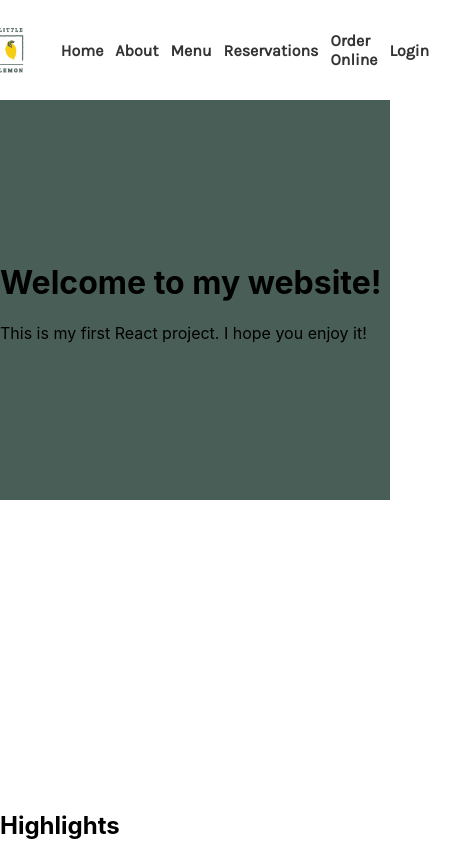
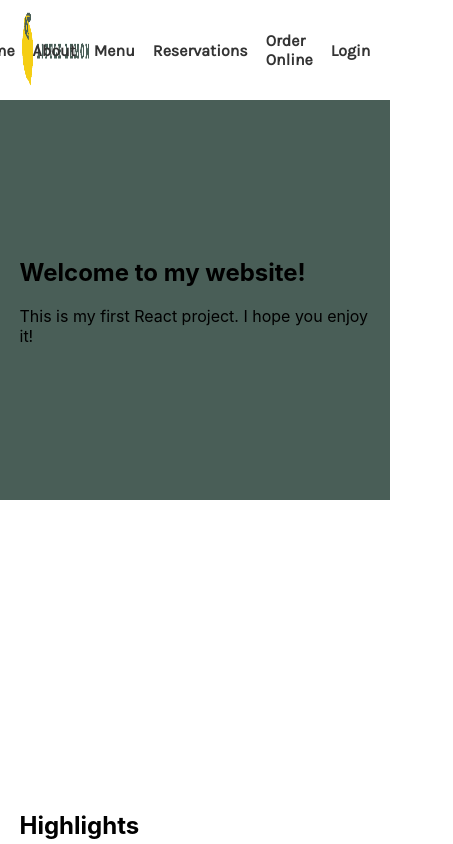
Before and after one commit to AimeeHa/Meta_Front-End, a React (Create React App) app: page / in a window 390 px wide. Shown: the top 844 px of the page, 453 px wide, since content can reach past the window. Built offline with nearby package versions, Linux system fonts and the light colour scheme; a web font is replaced by a local one.

Commit message:
header done

```diff
--- a/src/App.css
+++ b/src/App.css
@@ -1,48 +1,39 @@
-.App {
-  width: 100vw;
+/* NAVBAR SECTION */
+
+.header {
+  display: flex;
+  justify-content: center;
+  align-items: center;
+  width: 100%;
 }
 
-/* NAVBAR SECTION */
+.logo {
+  width: 200px;
+}
+
 .navbar {
   display: flex;
   justify-content: center;
   align-items: center;
   height: 100px;
+  width: calc(var(--content-width) - 200px);
 }
 
-.navbar_container {
+.navbar-list {
   display: flex;
   flex-direction: row;
-  width: var(--content-width);
-  height: 100%;
-}
-
-.navbar_left {
-  display: flex;
-  justify-content: center;
+  justify-content: flex-end;
   align-items: center;
-  width: 200px;
-}
-
-.navbar_logo {
+  gap: 48px;
+  list-style: none;
   width: 100%;
-}
-
-.navbar_right {
-  display: flex;
-  flex-direction: row;
-  justify-content: center;
-  align-items: center;
-  gap: 36px;
-  list-style: none;
-  width: calc(100% - 200px);
   font-size: 18px;
   font-family: var(--main-font);
   font-weight: 600;
   padding: 0;
 }
 
-.navbar_link {
+.navbar-link {
   text-decoration: none;
   color: var(--highlight-black-color);
 }
@@ -109,23 +100,18 @@
   width: var(--content-width);
 }
 
-@media (width < 800px) {
-  .navbar_container {
-    width: max-content;
-    padding: 0px 24px;
+@media (width < 980px) {
+  .logo {
+    width: 72px;
+    height: 100px;
   }
 
-  .navbar_logo {
-    scale: 0.3;
+  .navbar {
+    width: calc(var(--content-width) - 72px);
   }
 
-  .navbar_left {
-    width: 100px;
-  }
-
-  .navbar_right {
-    width: calc(100% - 100px);
-    gap: 12px;
+  .navbar-list {
+    gap: 18px;
     font-size: 16px;
   }
 }
--- a/src/App.js
+++ b/src/App.js
@@ -3,19 +3,21 @@ import About from './components/About';
 import Footer from './components/Footer';
 import Hero from './components/Hero';
 import Highlights from './components/Highlights';
-import Navbar from './components/Navbar';
+import Header from './components/Header';
 import Testimonials from './components/Testimonials';
 
 function App() {
   return (
-    <div className="App">
-      <Navbar />
-      <Hero />
-      <Highlights />
-      <Testimonials />
-      <About />
+    <>
+      <Header />
+      <main>
+        <Hero />
+        <Highlights />
+        <Testimonials />
+        <About />
+      </main>
       <Footer />
-    </div>
+    </>
   );
 }
 
--- a/src/components/About.jsx
+++ b/src/components/About.jsx
@@ -1,9 +1,9 @@
 export default function About() {
   return (
-    <div className="about">
+    <section className="about">
       <div className="about_container">
         <h2 className="about_title">About</h2>
       </div>
-    </div>
+    </section>
   );
 }
--- a/src/components/Footer.jsx
+++ b/src/components/Footer.jsx
@@ -1,9 +1,9 @@
 export default function Footer() {
   return (
-    <div className="footer">
-      <div className="footer_container">
+    <footer className="footer">
+      <main className="footer_container">
         <h2 className="footer_title">Footer</h2>
-      </div>
-    </div>
+      </main>
+    </footer>
   );
 }
--- /dev/null
+++ b/src/components/Header.jsx
@@ -0,0 +1,60 @@
+import logo from '../assets/logo.png';
+import logo_small from '../assets/logo_small.png';
+import { useState, useEffect } from 'react';
+
+export default function Header() {
+  const [isLargeScreen, setIsLargeScreen] = useState(true);
+
+  const navItems = [
+    { name: 'Home', link: '/' },
+    { name: 'About', link: '/about' },
+    { name: 'Menu', link: '/menu' },
+    { name: 'Reservations', link: '/reservations' },
+    { name: 'Order Online', link: '/order-online' },
+    { name: 'Login', link: '/login' },
+  ];
+
+  const NavItemDisplay = (
+    <ul className="navbar-list">
+      {navItems.map((item, index) => {
+        return (
+          <li className="navbar-item" key={index}>
+            <a href={item.link} className="navbar-link">
+              {item.name}
+            </a>
+          </li>
+        );
+      })}
+    </ul>
+  );
+
+  useEffect(() => {
+    function updateIsLargeScreen() {
+      setIsLargeScreen(window.innerWidth > 960);
+    }
+    window.addEventListener('resize', updateIsLargeScreen);
+    return () => {
+      window.removeEventListener('resize', updateIsLargeScreen);
+    };
+  }, []);
+
+  if (isLargeScreen) {
+    return (
+      <>
+        <header className="header">
+          <img src={logo} alt="logo" className="logo" />
+          <nav className="navbar">{NavItemDisplay}</nav>
+        </header>
+      </>
+    );
+  } else {
+    return (
+      <>
+        <header className="header">
+          <img src={logo_small} alt="logo" className="logo" />
+          <nav className="navbar">{NavItemDisplay}</nav>
+        </header>
+      </>
+    );
+  }
+}
--- a/src/components/Hero.jsx
+++ b/src/components/Hero.jsx
@@ -1,12 +1,12 @@
 export default function Hero() {
   return (
-    <div className="hero">
+    <section className="hero">
       <div className="hero_container">
         <h1 className="hero_title">Welcome to my website!</h1>
         <p className="hero_subtitle">
           This is my first React project. I hope you enjoy it!
         </p>
       </div>
-    </div>
+    </section>
   );
 }
--- a/src/components/Highlights.jsx
+++ b/src/components/Highlights.jsx
@@ -1,9 +1,9 @@
 export default function Highlights() {
   return (
-    <div className="highlights">
+    <section className="highlights">
       <div className="highlights_container">
         <h2 className="highlights_title">Highlights</h2>
       </div>
-    </div>
+    </section>
   );
 }
--- a/src/components/Navbar.jsx
+++ /dev/null
@@ -1,51 +0,0 @@
-import logo from '../assets/logo.png';
-import logo_small from '../assets/logo_small.png';
-
-export default function Navbar() {
-  const navItems = [
-    { name: 'Home', link: '/' },
-    { name: 'About', link: '/about' },
-    { name: 'Menu', link: '/menu' },
-    { name: 'Reservations', link: '/reservations' },
-    { name: 'Order Online', link: '/order-online' },
-    { name: 'Login', link: '/login' },
-  ];
-
-  const NavItemDisplay = (
-    <ul className="navbar_right">
-      {navItems.map((item, index) => {
-        return (
-          <li className="navbar_item" key={index}>
-            <a href={item.link} className="navbar_link">
-              {item.name}
-            </a>
-          </li>
-        );
-      })}
-    </ul>
-  );
-
-  if (window.innerWidth > 800) {
-    return (
-      <div className="navbar">
-        <div className="navbar_container">
-          <div className="navbar_left">
-            <img src={logo} alt="logo" className="navbar_logo" />
-          </div>
-          {NavItemDisplay}
-        </div>
-      </div>
-    );
-  } else {
-    return (
-      <div className="navbar">
-        <div className="navbar_container">
-          <div className="navbar_left">
-            <img src={logo_small} alt="logo" className="navbar_logo" />
-          </div>
-          {NavItemDisplay}
-        </div>
-      </div>
-    );
-  }
-}
--- a/src/components/Testimonials.jsx
+++ b/src/components/Testimonials.jsx
@@ -1,9 +1,9 @@
 export default function Testimonials() {
   return (
-    <div className="testimonials">
+    <section className="testimonials">
       <div className="testimonials_container">
         <h2 className="testimonials_title">Testimonials</h2>
       </div>
-    </div>
+    </section>
   );
 }
--- a/src/index.css
+++ b/src/index.css
@@ -15,6 +15,7 @@ code {
 }
 
 :root {
+  width: 100vw;
   --content-width: 960px;
   --main-font: 'Karla', sans-serif;
   --title-font: 'Markazi Text', serif;
@@ -25,3 +26,9 @@ code {
   --highlight-grey-color: #edefee;
   --highlight-black-color: #333333;
 }
+
+@media (width < 980px) {
+  :root {
+    --content-width: 90vw;
+  }
+}
```
